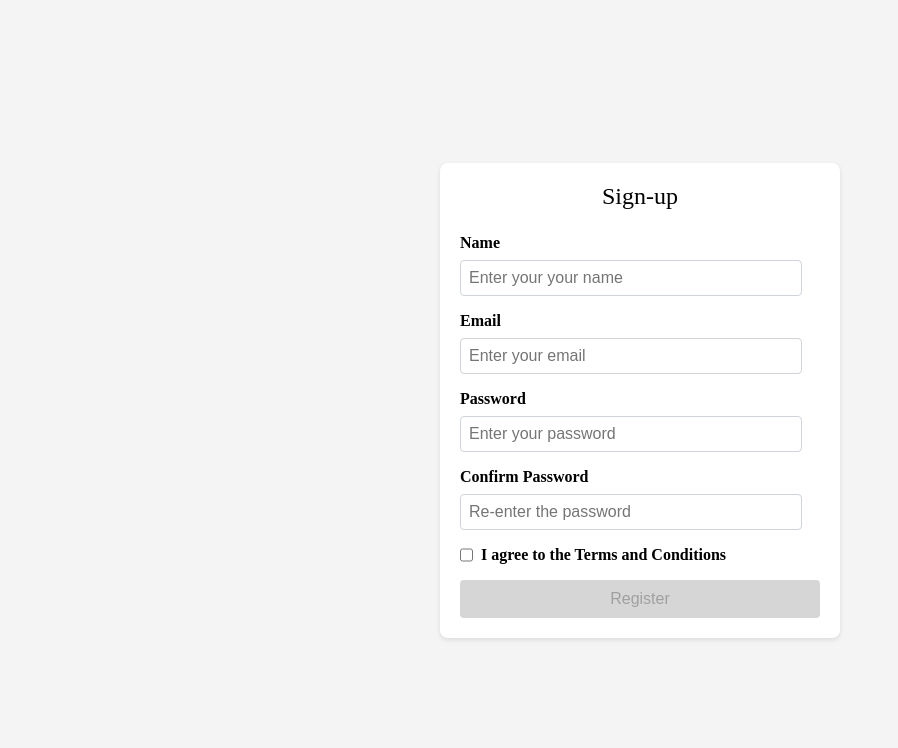
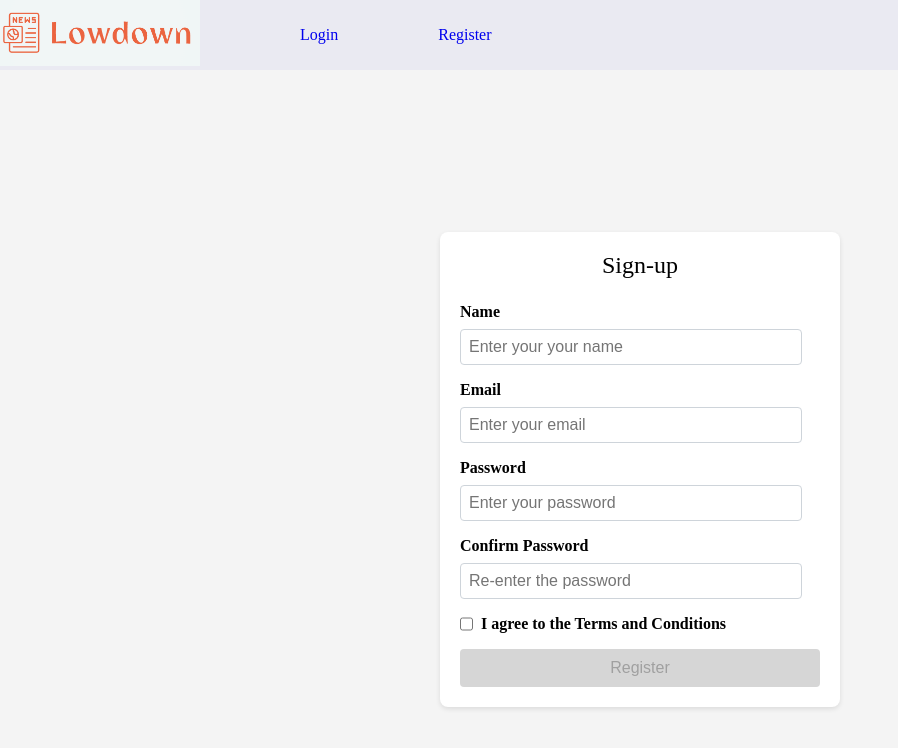
Before and after one commit to rabosian/newscrapper-frontend, a React (Create React App) app: page /register in a window 1280 px wide. Shown: the top 748 px of the page, without its empty margins (0-898 px from the left). Built offline with nearby package versions, Linux system fonts and the light colour scheme; no server answers.

Commit message:
added navbar

```diff
--- a/src/components/layout/Navbar.js
+++ b/src/components/layout/Navbar.js
@@ -0,0 +1,29 @@
+import React from 'react';
+import { Link } from 'react-router-dom';
+import './navbar.style.css';
+
+const Navbar = ({ user }) => {
+  return (
+    <div className="navbar__container">
+      <Link to="/">
+        <img src="/assets/images/TempLogo.webp" width={200}></img>
+      </Link>
+
+      {user ? (
+        <>
+          <Link to="/myfavorite">Favorites</Link>
+          <div>
+            <span style={{ cursor: 'pointer' }}>Logout</span>
+          </div>
+        </>
+      ) : (
+        <>
+          <Link to="/login">Login</Link>
+          <Link to="/register">Register</Link>
+        </>
+      )}
+    </div>
+  );
+};
+
+export default Navbar;
--- /dev/null
+++ b/src/components/layout/navbar.style.css
@@ -0,0 +1,5 @@
+.navbar__container{
+    display:flex;
+    gap:100px;
+    align-items: center;
+}
--- a/src/routes/AppRouter.js
+++ b/src/routes/AppRouter.js
@@ -7,9 +7,12 @@ import LoginPage from '../pages/AuthPage/LoginPage';
 import FavoritePage from '../pages/FavoritePage/FavoritePage';
 import CategoryPage from '../pages/CategoryPage/CategoryPage';
 import PrivateRoute from './PrivateRoute';
+import Navbar from '../components/layout/Navbar';
 
 const AppRouter = () => {
   return (
+    <div>
+        <Navbar />
         <Routes>
         <Route path="/" element={<HomePage />} />
         <Route path="/register" element={<RegisterPage />} />
@@ -19,6 +22,7 @@ const AppRouter = () => {
         </Route>
         <Route path="/category" element={<CategoryPage />} />
         </Routes>
+    </div>
   );
 };
 
```
Also changed, not shown: public/assets/images/TempLogo.webp (added), src/components/layout/footer.style.css (added). Lines whose indentation alone changed are shown as unchanged.
